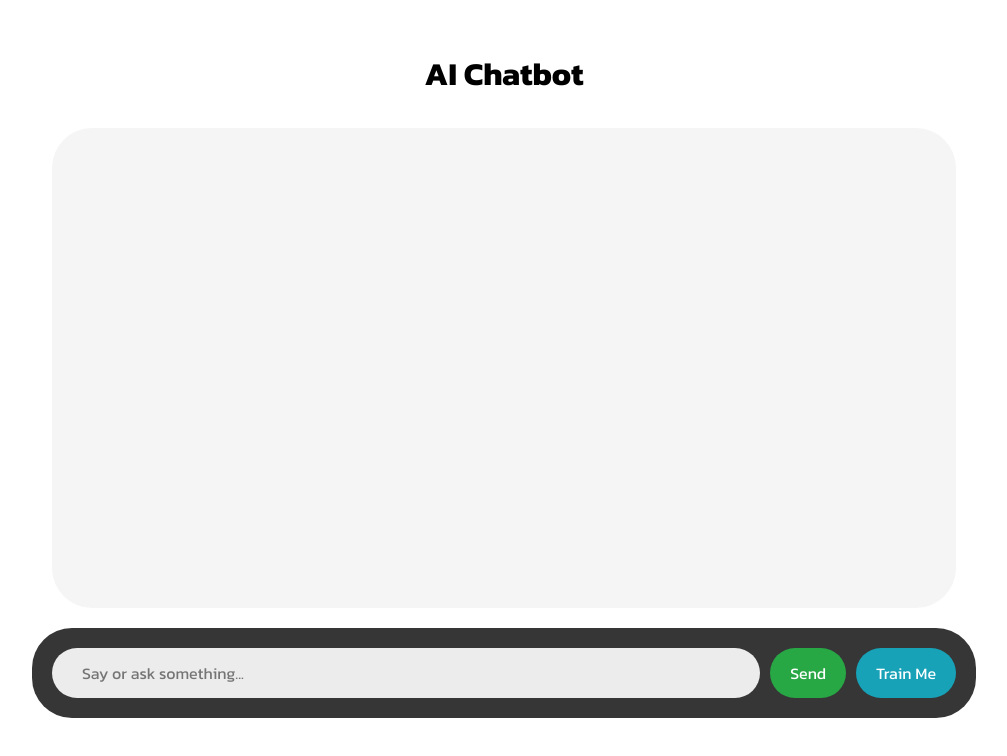
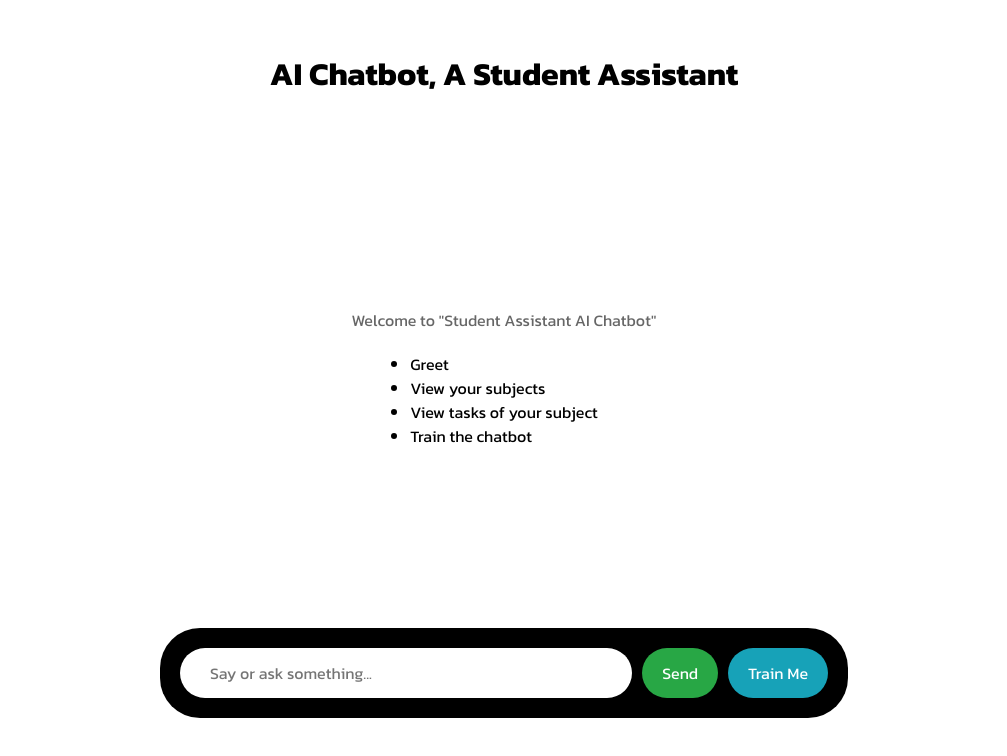
Before and after one commit to kamalshanth163/ai-chatbot, a React (Vite) app: page / in a window 1280 px wide. Shown: the top 756 px of the page, without its empty margins (136-1143 px from the left). Built offline with nearby package versions, Linux system fonts and the light colour scheme.

Commit message:
Add training

```diff
--- a/src/App.css
+++ b/src/App.css
@@ -1,6 +1,6 @@
 body {
   padding: 40px;
-  width: 80%;
+  width: 60%;
   margin: 0 auto;
 }
 
@@ -16,15 +16,12 @@ body {
 }
 
 #conversation {
-  background: whitesmoke;
+  /* background: whitesmoke; */
   flex: 1;
   overflow-y: auto;
   padding: 20px;
   margin: 20px;
   height: 60vh;
-  border-radius: 40px;
-
-  /* Hide scrollbar */
   scrollbar-width: none; /* For Firefox */
   -ms-overflow-style: none; /* For Internet Explorer and Edge */
 }
@@ -33,10 +30,39 @@ body {
   display: none; /* For Chrome, Safari, and Opera */
 }
 
+.conversation {
+  position: relative;
+  min-height: 300px; /* or whatever height you prefer */
+  display: flex;
+  flex-direction: column;
+}
+
+.welcome-container {
+  display: flex;
+  justify-content: center;
+  align-items: center;
+  flex-direction: column;
+  height: 100%;
+  width: 100%;
+  position: absolute;
+  top: 0;
+  left: 0;
+}
+
+.welcome-text {
+  font-size: 16px;
+  color: #666;
+  text-align: center;
+  padding: 20px;
+  border-radius: 8px;
+}
+
 .chat {
   margin: 5px 0;
   padding: 15px 30px;
-  width: 40%;
+  width: auto;
+  max-width: 400px;
+  width: fit-content;
   font-weight: 300;
 }
 
@@ -45,35 +71,33 @@ body {
 }
 
 .userChat {
-  background-color: #31d252; /* iPhone blue for user messages */
+  background-color: #31d252;
   color: white;
   align-self: flex-end;
   text-align: left;
   margin-left: auto;
-  border-radius: 20px 20px 0 20px; /* Rounded corners */
-  max-width: 60%;
+  border-radius: 20px 20px 0 20px;
   word-wrap: break-word;
 }
 
 .botChat {
-  background-color: #ffffff; /* iPhone gray for bot messages */
+  background-color: whitesmoke;
   color: black;
   align-self: flex-start;
   text-align: left;
   margin-right: auto;
-  border-radius: 20px 20px 20px 0; /* Rounded corners */
-  max-width: 60%;
+  border-radius: 20px 20px 20px 0;
   word-wrap: break-word;
 }
 
 .input-area {
   display: flex;
   align-items: center;
-  gap: 10px; /* Space between input and buttons */
+  gap: 10px;
   padding: 10px 20px;
   position: sticky;
   bottom: 0;
-  background: rgb(54, 54, 54);
+  background: rgb(0, 0, 0);
   border-radius: 40px;
 }
 
@@ -85,7 +109,7 @@ body {
   border-radius: 50px;
   border: none;
   margin: 10px 0;
-  background: #ECECEC;
+  background: #ffffff;
   color: black;
   outline: none;
 }
@@ -122,8 +146,8 @@ body {
   border-radius: 14px;
   border: none;
   padding: 10px;
-  background: #111;
-  color: white;
+  background: #232323;
+  color: rgb(255, 255, 255);
   font-size: 16px;
   cursor: pointer;
   margin: 10px;
--- a/src/App.jsx
+++ b/src/App.jsx
@@ -6,10 +6,17 @@ import Questions from "./data/Questions";
 const App = () => {
     const [messages, setMessages] = useState([]);
     const [userInput, setUserInput] = useState("");
-    const [currentMode, setCurrentMode] = useState("Default");
+    const [previousUserInput, setPreviousUserInput] = useState("");
+
+    const [currentChatMode, setCurrentChatMode] = useState("Default");
+    const [currentTrainMode, setCurrentTrainMode] = useState("Question");
+
     const conversationRef = useRef(null);
+
     const greetings = new Greetings();
     const questions = new Questions();
+
+    const [learnings, setLearnings] = useState(new Map());
 
     // Scroll to bottom of conversation
     useEffect(() => {
@@ -29,14 +36,36 @@ const App = () => {
         if (!userInput.trim()) return;
 
         // Display user input
+        setPreviousUserInput(userInput);
         appendMessage("user", userInput);
 
         setTimeout(() => {
-            if (currentMode === "Training") {
-                appendMessage("bot", `Training mode: Expected reply for "${userInput}"`);
-                setCurrentMode("Default");
+            if (currentChatMode === "Training") {
+                if (currentTrainMode === "Question") {
+                    appendMessage("bot", `Please provide your expected reply for "${userInput}"`);
+                    setCurrentTrainMode("Answer");
+                } else {
+                    appendMessage("bot", `Your expected reply for "${previousUserInput}" is "${userInput}"`);
+                    appendMessage("bot", `Please provide another question.`);
+
+                    // Update learnings Map with new key-value pair
+                    setLearnings(prevLearnings => {
+                        const newLearnings = new Map(prevLearnings);
+                        newLearnings.set(previousUserInput.toLowerCase().trim(), userInput);
+                        return newLearnings;
+                    });
+
+                    setCurrentTrainMode("Question");
+                }
             } else {
-                // Check greetings first
+                // First check learnings
+                const learnedResponse = learnings.get(userInput.toLowerCase().trim());
+                if (learnedResponse) {
+                    appendMessage("bot", learnedResponse);
+                    return;
+                }
+
+                // Then check greetings
                 const greetingReply = greetings.getReply(userInput);
                 if (greetingReply) {
                     appendMessage("bot", greetingReply);
@@ -50,13 +79,13 @@ const App = () => {
                     return;
                 }
 
-                // Default response if no matches
+                // Default response
                 appendMessage("bot", "I didn't understand that. Can you try asking something else?");
             }
         }, 500);
 
         setUserInput("");
-    });
+    }, [currentChatMode, currentTrainMode, previousUserInput, learnings, appendMessage]);
 
     const handleKeyPress = (e) => {
         if (e.key === "Enter") {
@@ -65,19 +94,14 @@ const App = () => {
     };
 
     const startTraining = () => {
-        setCurrentMode("Training");
-        appendMessage("bot", "Training mode started. What would be your expected reply?");
+        setCurrentChatMode("Training");
+        appendMessage("bot", "Training started. Please provide a question.");
     };
 
     const stopTraining = () => {
-        setCurrentMode("Default");
+        setCurrentChatMode("Default");
         appendMessage("bot", "Training has stopped. Say or ask something else.");
     };
-
-    // const selectSubject = (subject) => {
-    //     setCurrentMode("Default");
-    //     appendMessage("bot", `You selected: ${subject}`);
-    // }
 
     // Handle task option clicks
     useEffect(() => {
@@ -103,13 +127,24 @@ const App = () => {
         <div className="App">
           {/* Header */}
           <div className="header">
-            <h1>AI Chatbot</h1>
+            <h1>AI Chatbot, A Student Assistant</h1>
           </div>
 
           {/* Chat Area */}
           <div ref={conversationRef} className="conversation" id="conversation">
-              {messages.map((msg, index) => (
-                  <div className={`message ${msg.sender}`} key={index}>
+            {messages.length === 0 ? (
+                <div className="welcome-container">
+                    <div className="welcome-text">Welcome to "Student Assistant AI Chatbot"</div>
+                    <ul>
+                        <li>Greet</li>
+                        <li>View your subjects</li>
+                        <li>View tasks of your subject</li>
+                        <li>Train the chatbot</li>
+                    </ul>
+                </div>
+            ) : (
+                messages.map((msg, index) => (
+                <div className={`message ${msg.sender}`} key={index}>
                     {msg.isHtml ? (
                         <div
                             className={`chat ${msg.sender === "user" ? "userChat" : "botChat"}`}
@@ -120,9 +155,10 @@ const App = () => {
                             {msg.text}
                         </div>
                     )}
-                  </div>
-              ))}
-          </div>
+                </div>
+                ))
+            )}
+        </div>
 
           {/* Input Area */}
           <div className="input-area">
@@ -140,14 +176,14 @@ const App = () => {
               <button
                   onClick={startTraining}
                   id="trainMeBtn"
-                  style={{display: currentMode === "Training" ? "none" : "block" }}
+                  style={{display: currentChatMode === "Training" ? "none" : "block" }}
               >
                   Train Me
               </button>
               <button
                   onClick={stopTraining}
                   id="stopTrainingBtn"
-                  style={{display: currentMode === "Training" ? "block" : "none" }}
+                  style={{display: currentChatMode === "Training" ? "block" : "none" }}
               >
                   Stop Training
               </button>
--- a/src/index.css
+++ b/src/index.css
@@ -4,3 +4,7 @@
   box-sizing: border-box;
   font-family: 'Kanit', sans-serif;
 }
+
+a {
+  color: rgb(8, 164, 185);
+}
```
